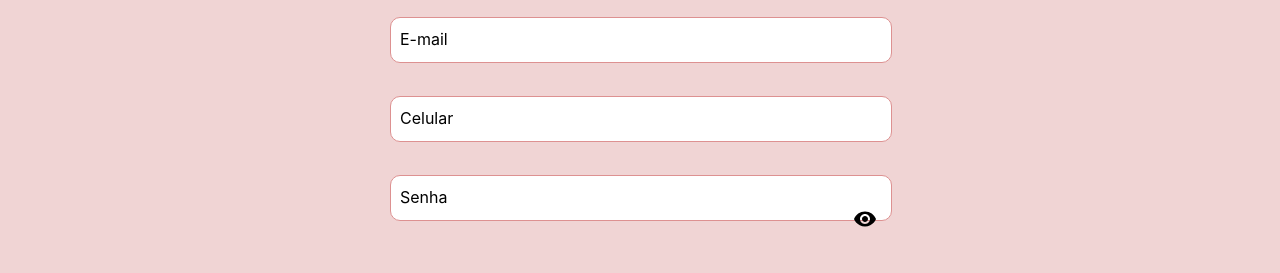
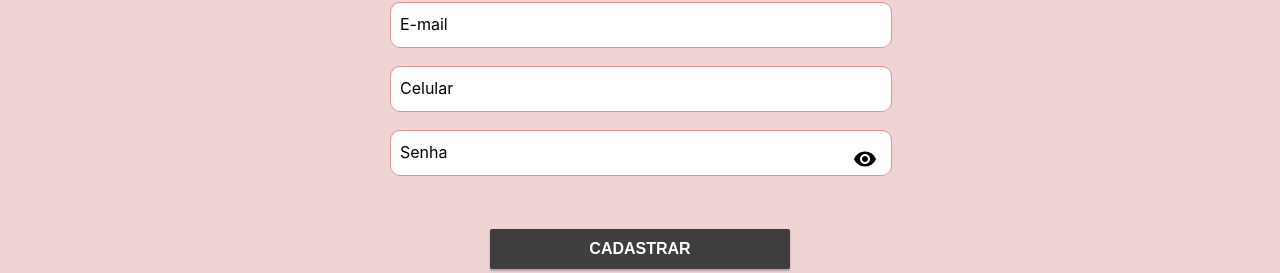
Before and after one commit to rafaelrt1/simetria-front, a React (Create React App) app: page /cadastro in a window 1280 px wide. Shown: the part 540-813 px from the top of the page. Built offline with nearby package versions, Linux system fonts and the light colour scheme; no server answers.

Commit message:
Change margin on login page

```diff
--- a/src/App.css
+++ b/src/App.css
@@ -260,7 +260,7 @@ body, #root {
     -moz-transition: all .3s ease-out;
     border-radius: 10px;
     width: calc(100% - 40px);
-    margin-bottom: 20px;
+    margin-bottom: 5px;
 }
 
 .label-float input:focus{
```
